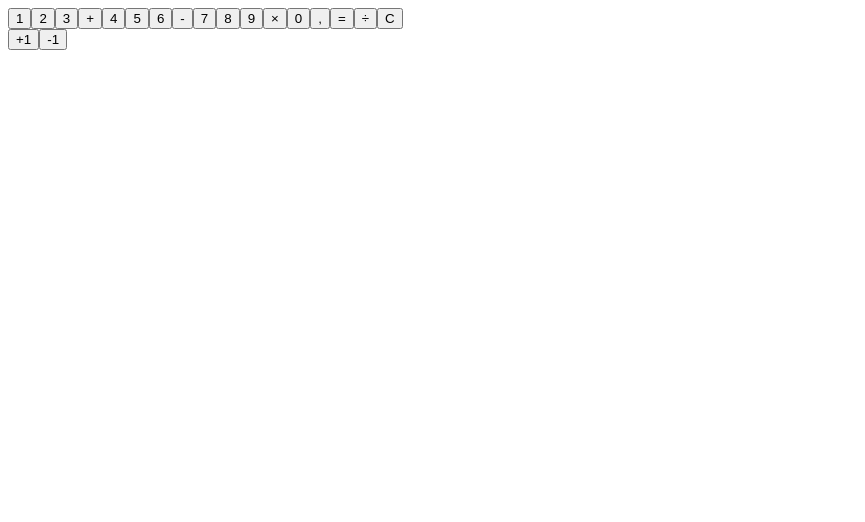
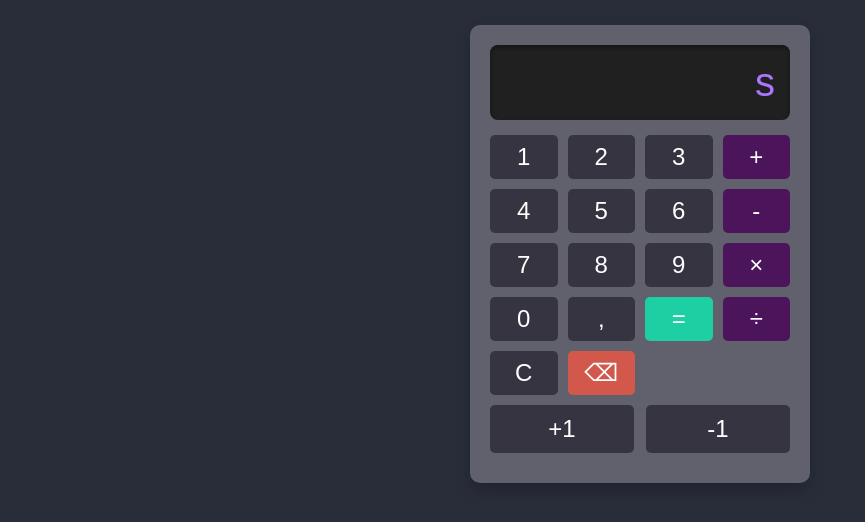
Before and after one commit to rennaiis/calculator, a React (Vite) app: page / in a window 1280 px wide. Shown: the top 522 px of the page, without its empty margins (0-865 px from the left). Built offline with nearby package versions, Linux system fonts and the light colour scheme.

Commit message:
add css styles

```diff
--- a/src/App.tsx
+++ b/src/App.tsx
@@ -6,7 +6,7 @@ function App() {
   return (
     <>
       <div className='calculator'>
-        <div className='display'></div>
+        <div className='display'>s</div>
         <div className='buttons'></div>
         <div className='buttons'>
           <button>1</button>
@@ -25,11 +25,12 @@ function App() {
           <button>,</button>
           <button className="equals">=</button>
           <button className="operator">÷</button>
-          <button className="clear">C</button>
-          <div className="increment-buttons">
+          <button className="clear-all">C</button>
+          <button className="clear">&#9003;</button>
+        </div>
+        <div className="increment-buttons">
           <button className="increment">+1</button>
-          <button className="decrement">-1</button>
-        </div>
+          <button className="increment">-1</button>
         </div>
       </div>
     </>
--- a/src/index.css
+++ b/src/index.css
@@ -0,0 +1,95 @@
+#root{
+    width: 100%;
+    display: flex;
+    flex-direction: column;
+    align-items: center;
+    justify-content: center;
+}
+body{
+    background-color: #292d3a;
+    font-family: Arial, Helvetica, sans-serif;
+    margin: 0;
+    margin-top: 20px;
+    color: #ffffff;
+}
+
+.calculator {
+    width: 70%;
+    max-width: 300px;
+    text-align: left;
+    padding: 20px;
+    border-radius: 10px;
+    background-color: #61606d;
+    box-shadow: 0 8px 16px rgba(0, 0, 0, 0.2);
+    margin: 5px;
+}
+
+.display{
+    background-color: #202020;
+    color: rgb(171, 118, 255);
+    box-shadow: inset 0 2px 4px rgba(0, 0, 0, 0.4);
+    font-size: clamp(1.8rem, 4vw, 2.5rem);
+    border-radius: 8px;
+    padding: 0.5rem;
+    margin-bottom: 15px;
+    text-align: right;
+    padding: 15px;
+}
+.buttons {
+    display: grid;
+    grid-template-columns: repeat(4, 1fr);
+    gap: 10px;
+}
+button {
+    padding: 0.5rem;
+    font-size: clamp(1rem, 2.5vw, 1.5rem);
+    color: #ffffff;
+    background-color: #373441;
+    border: none;
+    border-radius: 5px;
+    transition: background-color 0.3s;
+}
+
+button:hover{
+    background-color: #191722
+}
+.increment-buttons{
+    display: flex;
+    justify-content: space-between;
+    margin-top: 10px;
+    margin-bottom: 10px;
+}
+
+.increment{
+    width: 48%;
+    padding: 10px;
+    color: #ffffff;
+    border: none;
+    border-radius: 5px;
+    cursor: pointer;
+    transition: background-color 0.3s;
+}
+
+.operator {
+  background-color: #4c145a;
+}
+
+.operator:hover {
+  background-color: #2e0533;
+}
+
+.equals {
+  background-color: #1ecfa3;
+}
+
+.equals:hover {
+  background-color: #095050;
+}
+
+.clear {
+  background-color: #d1584b;
+}
+
+.clear:hover {
+  background-color: #611e17;
+}
```
